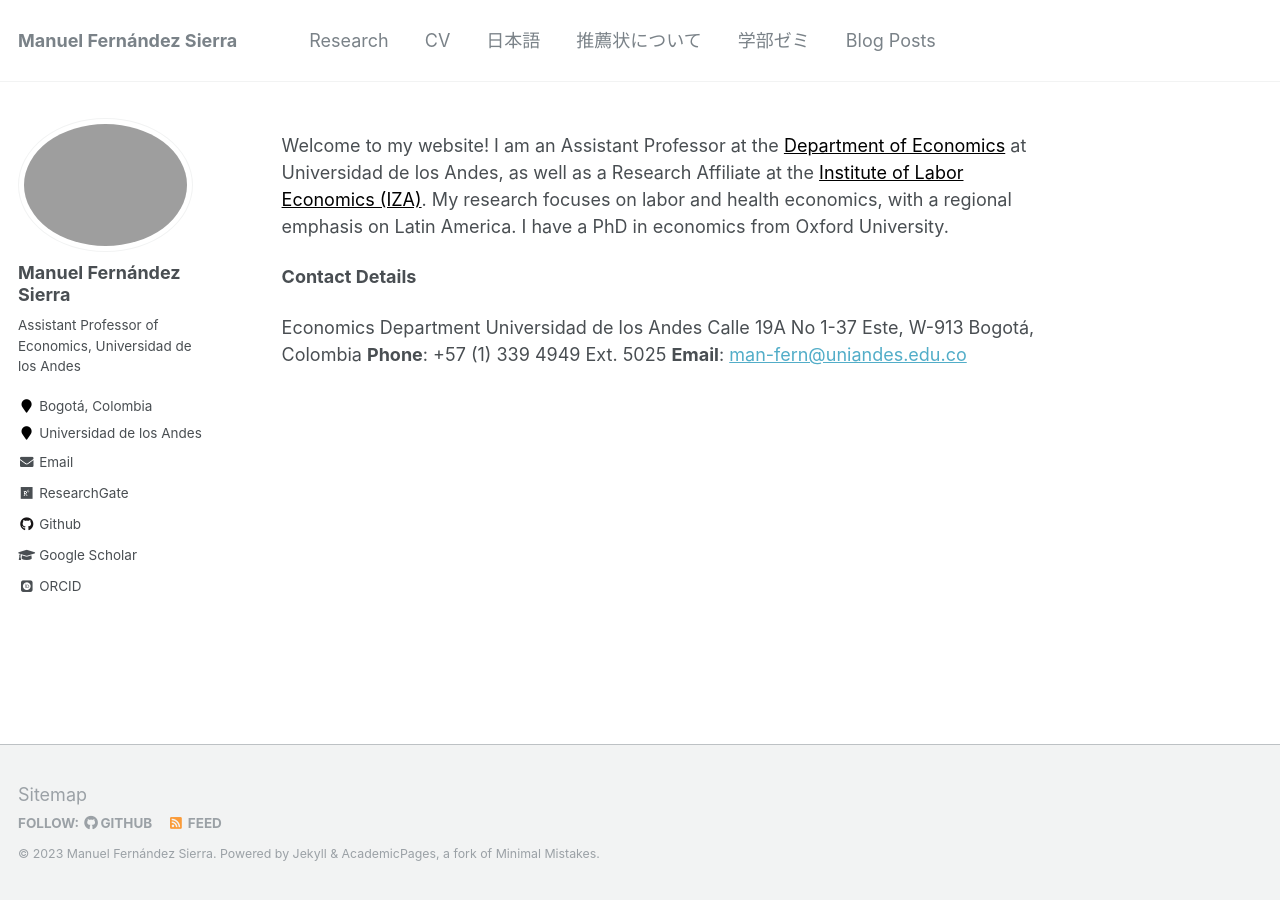
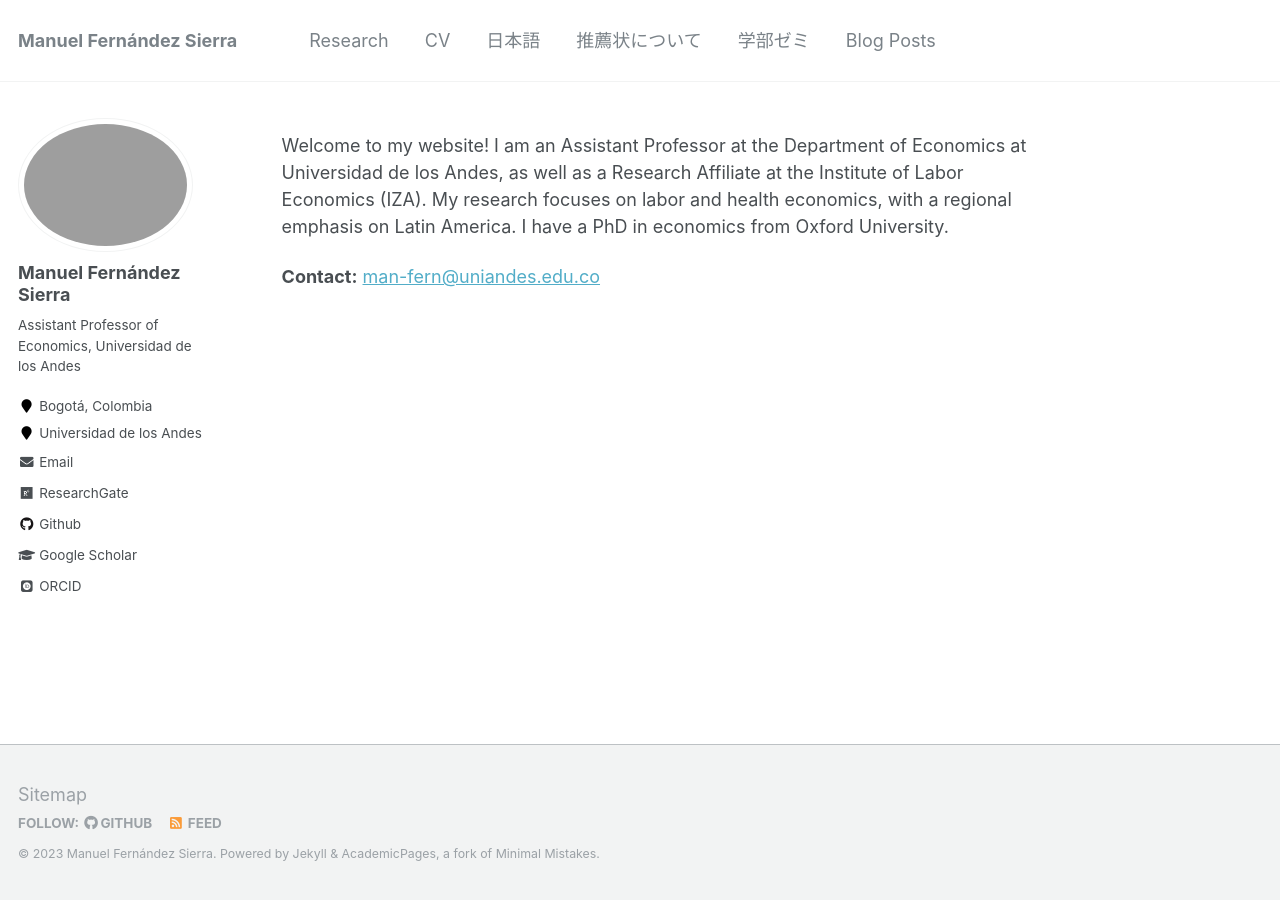
Before and after one commit to man-fern/man-fern.github.io, a Jekyll site: the page built from _pages/about.md, in a window 1280 px wide. Built offline with Jekyll 4.4.1, drawn with Linux system fonts in a browser that asks for light colours; some web fonts are replaced.

Commit message:
Update about.md

```diff
--- a/_pages/about.md
+++ b/_pages/about.md
@@ -8,13 +8,6 @@ redirect_from:
   - /about.html
 ---
 
-Welcome to my website! I am an Assistant Professor at the <a href="https://economia.uniandes.edu.co/" style="color: black;">Department of Economics</a> at Universidad de los Andes, as well as a Research Affiliate at the <a href="https://www.iza.org/" style="color: black;">Institute of Labor Economics (IZA)</a>. My research focuses on labor and health economics, with a regional emphasis on Latin America. I have a PhD in economics from Oxford University.
+Welcome to my website! I am an Assistant Professor at the Department of Economics at Universidad de los Andes, as well as a Research Affiliate at the Institute of Labor Economics (IZA). My research focuses on labor and health economics, with a regional emphasis on Latin America. I have a PhD in economics from Oxford University.
 
-**Contact Details**
-
-Economics Department
-Universidad de los Andes
-Calle 19A No 1-37 Este, W-913
-Bogotá, Colombia
-**Phone**: +57 (1) 339 4949 Ext. 5025
-**Email**: <man-fern@uniandes.edu.co>
+**Contact:** <man-fern@uniandes.edu.co>
```
